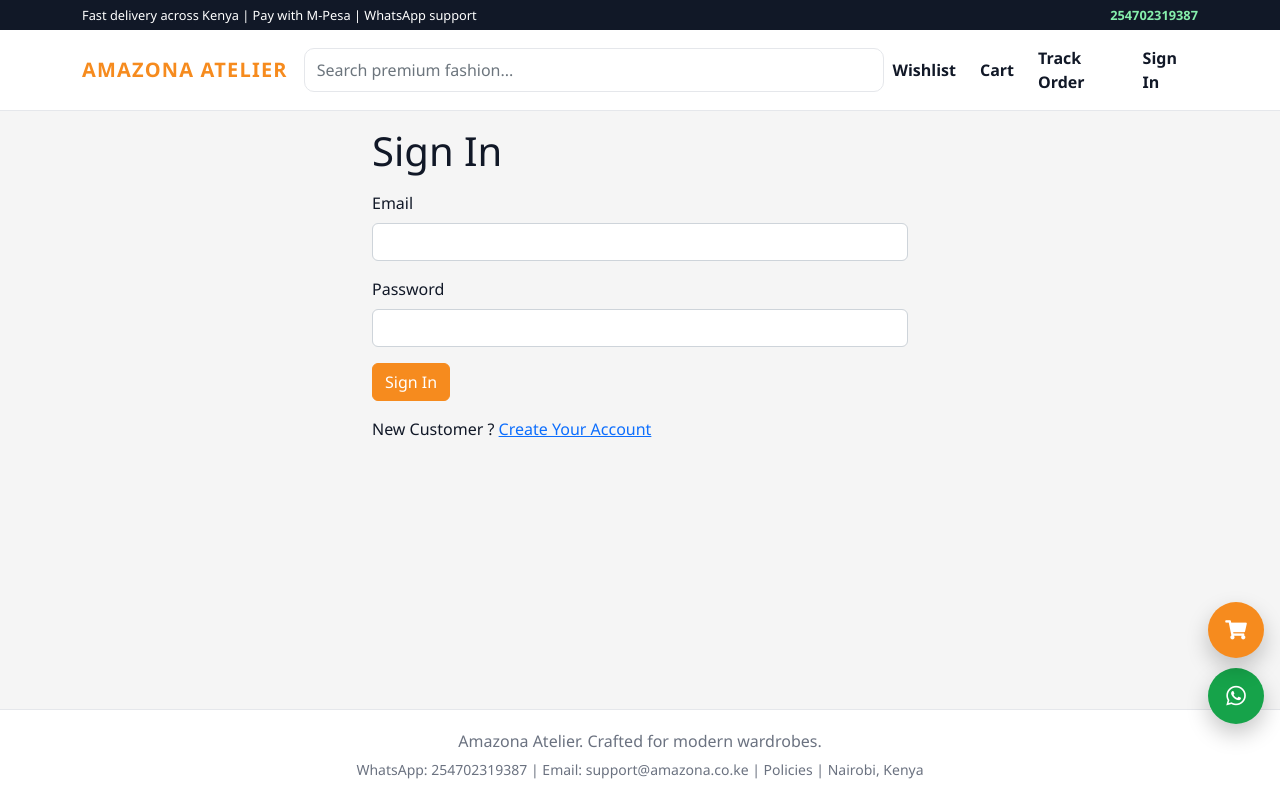
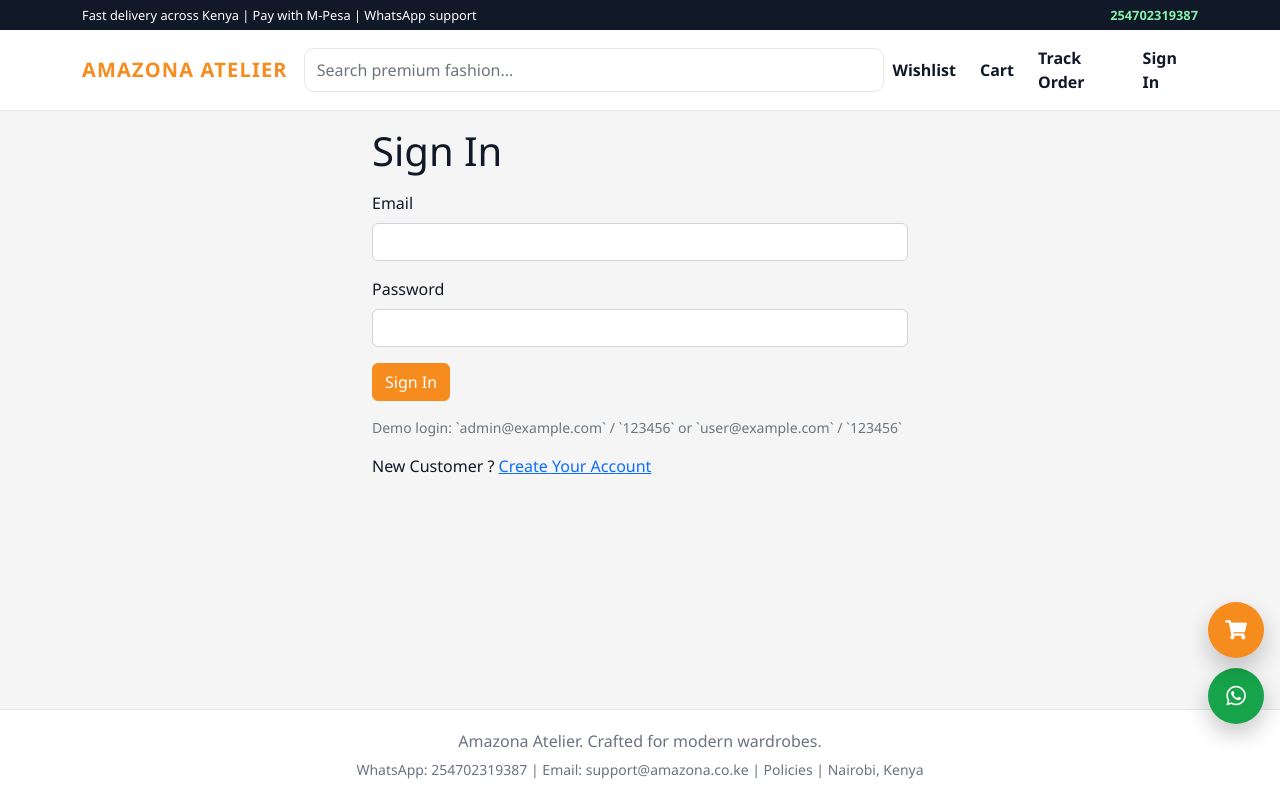
Before and after one commit to Steven1823/e-market-place, a React (Create React App) app in the folder frontend/: page /signin in a window 1280 px wide. Built offline with nearby package versions, Linux system fonts and the light colour scheme; no server answers.

Commit message:
Add offline login and signup fallback for static deployment

```diff
--- a/frontend/src/screens/SigninScreen.js
+++ b/frontend/src/screens/SigninScreen.js
@@ -7,7 +7,7 @@ import { Link, useLocation, useNavigate } from 'react-router-dom';
 import Axios from 'axios';
 import { Store } from '../Store';
 import { toast } from 'react-toastify';
-import { getError } from '../utils';
+import { getError, signinOfflineUser } from '../utils';
 
 export default function SigninScreen() {
   const navigate = useNavigate();
@@ -29,7 +29,15 @@ export default function SigninScreen() {
       localStorage.setItem('userInfo', JSON.stringify(data));
       navigate(redirect || '/');
     } catch (err) {
-      toast.error(getError(err));
+      try {
+        const offlineUser = signinOfflineUser({ email, password });
+        cxtDispatch({ type: 'USER_SIGNIN', payload: offlineUser });
+        localStorage.setItem('userInfo', JSON.stringify(offlineUser));
+        toast.info('Signed in using offline demo mode');
+        navigate(redirect || '/');
+      } catch (offlineError) {
+        toast.error(getError(err) === 'Network Error' ? offlineError.message : getError(err));
+      }
     }
   };
 
@@ -64,6 +72,9 @@ export default function SigninScreen() {
         <div className="mb-3">
           <Button type="submit">Sign In</Button>
         </div>
+        <div className="mb-3 text-muted small">
+          Demo login: `admin@example.com` / `123456` or `user@example.com` / `123456`
+        </div>
         <div className="mb-3">
           New Customer ?{' '}
           <Link to={`/signup?redirect=${redirect}`}>Create Your Account</Link>
--- a/frontend/src/screens/SignupScreen.js
+++ b/frontend/src/screens/SignupScreen.js
@@ -7,7 +7,7 @@ import { Helmet } from 'react-helmet-async';
 import { useContext, useEffect, useState } from 'react';
 import { Store } from '../Store';
 import { toast } from 'react-toastify';
-import { getError } from '../utils';
+import { getError, signupOfflineUser } from '../utils';
 
 export default function SignupScreen() {
   const navigate = useNavigate();
@@ -38,7 +38,15 @@ export default function SignupScreen() {
       localStorage.setItem('userInfo', JSON.stringify(data));
       navigate(redirect || '/');
     } catch (err) {
-      toast.error(getError(err));
+      try {
+        const offlineUser = signupOfflineUser({ name, email, password });
+        ctxDispatch({ type: 'USER_SIGNIN', payload: offlineUser });
+        localStorage.setItem('userInfo', JSON.stringify(offlineUser));
+        toast.success('Account created in offline demo mode');
+        navigate(redirect || '/');
+      } catch (offlineError) {
+        toast.error(getError(err) === 'Network Error' ? offlineError.message : getError(err));
+      }
     }
   };
 
--- a/frontend/src/utils.js
+++ b/frontend/src/utils.js
@@ -20,6 +20,85 @@ export const KENYA_COUNTIES = [
 ];
 
 export const getProductImage = (image) => image || '/images/amazona.jpg';
+
+const OFFLINE_USERS_KEY = 'offlineUsers';
+const defaultOfflineUsers = [
+  {
+    _id: 'offline-admin',
+    name: 'Roy',
+    email: 'admin@example.com',
+    password: '123456',
+    isAdmin: true,
+  },
+  {
+    _id: 'offline-user',
+    name: 'Zack',
+    email: 'user@example.com',
+    password: '123456',
+    isAdmin: false,
+  },
+];
+
+export const getOfflineUsers = () => {
+  try {
+    const savedUsers = localStorage.getItem(OFFLINE_USERS_KEY);
+    if (!savedUsers) {
+      localStorage.setItem(OFFLINE_USERS_KEY, JSON.stringify(defaultOfflineUsers));
+      return defaultOfflineUsers;
+    }
+    const parsedUsers = JSON.parse(savedUsers);
+    return Array.isArray(parsedUsers) ? parsedUsers : defaultOfflineUsers;
+  } catch (error) {
+    return defaultOfflineUsers;
+  }
+};
+
+const saveOfflineUsers = (users) => {
+  localStorage.setItem(OFFLINE_USERS_KEY, JSON.stringify(users));
+};
+
+export const signinOfflineUser = ({ email, password }) => {
+  const normalizedEmail = email.trim().toLowerCase();
+  const user = getOfflineUsers().find(
+    (item) => item.email.toLowerCase() === normalizedEmail && item.password === password
+  );
+  if (!user) {
+    throw new Error('Invalid email or password');
+  }
+  return {
+    _id: user._id,
+    name: user.name,
+    email: user.email,
+    isAdmin: user.isAdmin,
+    token: 'offline-demo-token',
+    offlineMode: true,
+  };
+};
+
+export const signupOfflineUser = ({ name, email, password }) => {
+  const users = getOfflineUsers();
+  const normalizedEmail = email.trim().toLowerCase();
+  if (users.find((item) => item.email.toLowerCase() === normalizedEmail)) {
+    throw new Error('Email already exists');
+  }
+  const newUser = {
+    _id: `offline-${Date.now()}`,
+    name: name.trim(),
+    email: normalizedEmail,
+    password,
+    isAdmin: false,
+  };
+  const nextUsers = [...users, newUser];
+  saveOfflineUsers(nextUsers);
+  return {
+    _id: newUser._id,
+    name: newUser.name,
+    email: newUser.email,
+    isAdmin: newUser.isAdmin,
+    token: 'offline-demo-token',
+    offlineMode: true,
+  };
+};
 
 export const getDeliveryFee = ({ county = '', deliveryOption = '' }) => {
   if (deliveryOption === 'Pickup') {
```
